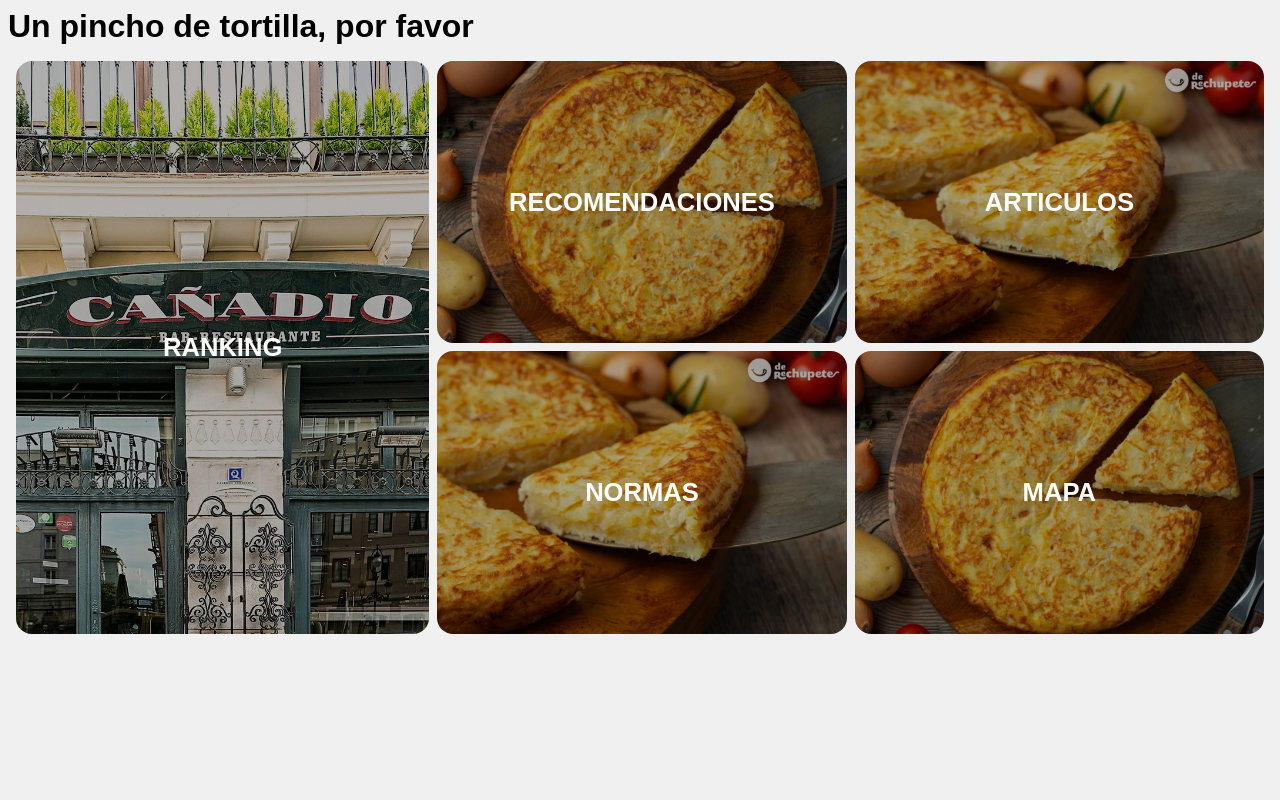
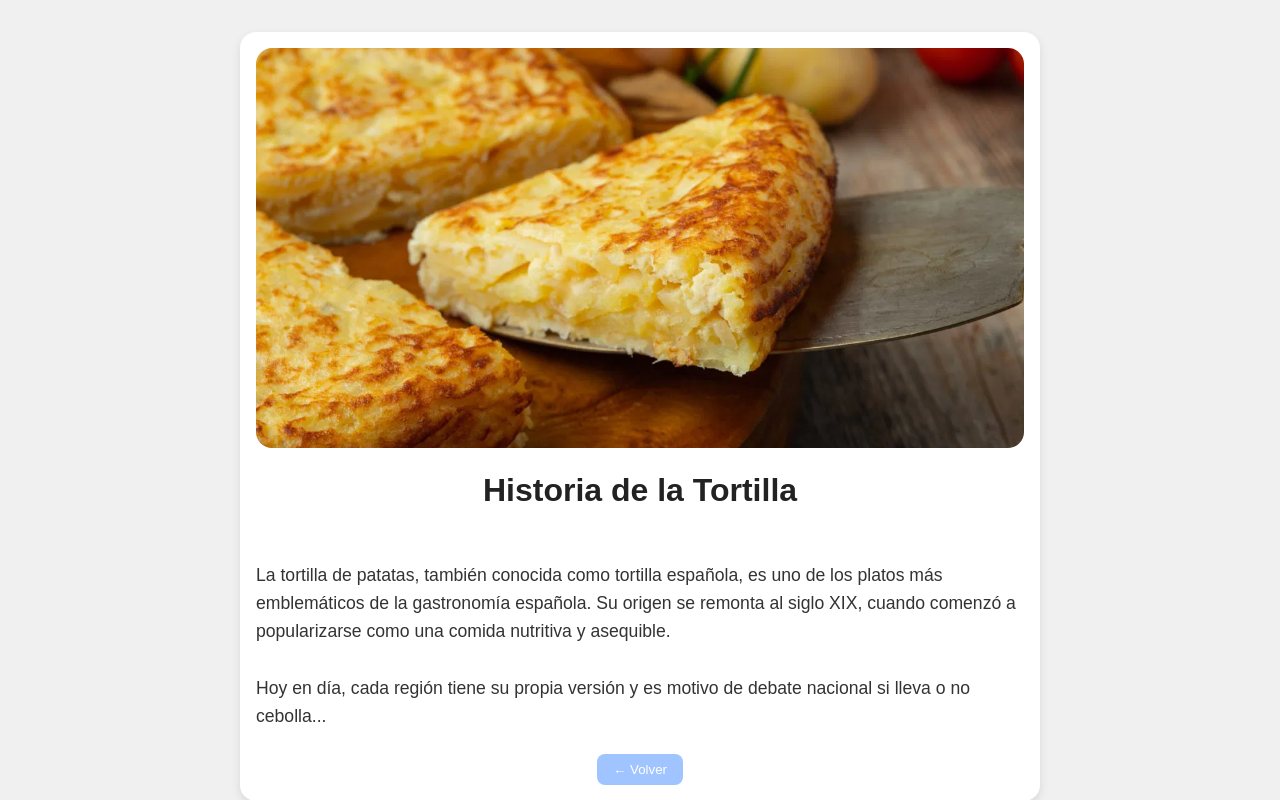
Before and after one commit to Varlas/tortilla, a React (Vite) app: page /articulo/1 in a window 1280 px wide. Built offline with nearby package versions, Linux system fonts and the light colour scheme.

Commit message:
Add routing and article detail components; implement masonry layout for articles

```diff
--- a/package.json
+++ b/package.json
@@ -11,7 +11,9 @@
   },
   "dependencies": {
     "react": "^18.2.0",
-    "react-dom": "^18.2.0"
+    "react-dom": "^18.2.0",
+    "react-masonry-css": "^1.0.16",
+    "react-router-dom": "^7.6.3"
   },
   "devDependencies": {
     "@types/react": "^18.2.43",
--- a/src/App.tsx
+++ b/src/App.tsx
@@ -1,8 +1,19 @@
+import { BrowserRouter as Router, Routes, Route } from 'react-router-dom';
 import { Layout } from './components/Layout/Layout';
+import { ArticlesMasonry } from './components/ArticlesMasonry/ArticlesMasonry';
 import './App.css';
+import { ArticleDetail } from './components/ArticleDetail/ArticleDetail';
 
 function App() {
-	return <Layout />;
+	return (
+		<Router>
+			<Routes>
+				<Route path="/" element={<Layout />} />
+				<Route path="/articulos" element={<ArticlesMasonry />} />
+				<Route path="/articulo/:id" element={<ArticleDetail />} />
+			</Routes>
+		</Router>
+	);
 }
 
 export default App;
--- /dev/null
+++ b/src/components/ArticleDetail/ArticleDetail.module.css
@@ -0,0 +1,51 @@
+.articleContainer {
+    max-width: 800px;
+    margin: 2rem auto;
+    padding: 1rem;
+    background: white;
+    border-radius: 1rem;
+    box-shadow: 0 4px 10px rgba(0, 0, 0, 0.1);
+    color: #333;
+    display: flex;
+    flex-direction: column;
+    gap: 1.5rem;
+  }
+
+  .articleContainer img {
+    width: 100%;
+    border-radius: 1rem;
+    object-fit: cover;
+    max-height: 400px;
+  }
+
+  .articleContainer h1 {
+    font-size: 2rem;
+    color: #222;
+    text-align: center;
+  }
+
+  .articleContainer p {
+    font-size: 1.1rem;
+    line-height: 1.6;
+    white-space: pre-line;
+  }
+
+  .backButton {
+    align-self: center;
+    padding: 0.5rem 1rem;
+    background-color: #a0c4ff;
+    color: #fff;
+    border: none;
+    border-radius: 0.5rem;
+    cursor: pointer;
+    transition: background-color 0.3s ease;
+  }
+
+  .backButton:hover {
+    background-color: #89b0f0;
+  }
+
+  .notFound {
+    text-align: center;
+    padding: 2rem;
+  }
--- /dev/null
+++ b/src/components/ArticleDetail/ArticleDetail.tsx
@@ -0,0 +1,30 @@
+import { useParams, useNavigate } from 'react-router-dom';
+import { articles } from '../../data/articles';
+import styles from './ArticleDetail.module.css';
+
+export const ArticleDetail: React.FC = () => {
+	const { id } = useParams();
+	const navigate = useNavigate();
+
+	const article = articles.find((a) => a.id === id);
+
+	if (!article) {
+		return (
+			<div className={styles.notFound}>
+				<h1>Artículo no encontrado</h1>
+				<button onClick={() => navigate(-1)}>Volver</button>
+			</div>
+		);
+	}
+
+	return (
+		<div className={styles.articleContainer}>
+			<img src={article.image} alt={article.title} />
+			<h1>{article.title}</h1>
+			<p>{article.content}</p>
+			<button className={styles.backButton} onClick={() => navigate(-1)}>
+				← Volver
+			</button>
+		</div>
+	);
+};
--- /dev/null
+++ b/src/components/ArticlesMasonry/ArticlesMasonry.module.css
@@ -0,0 +1,51 @@
+.masonryWrapper {
+    padding: 1rem;
+  }
+
+  .myMasonryGrid {
+    display: flex;
+    margin-left: -1rem; /* espacio entre columnas */
+    width: auto;
+  }
+
+  .myMasonryGridColumn {
+    padding-left: 1rem;
+    background-clip: padding-box;
+  }
+
+  .masonryItem {
+    margin-bottom: 1rem;
+    border-radius: 1rem;
+    overflow: hidden;
+    position: relative;
+    cursor: pointer;
+    transition: transform 0.3s ease;
+  }
+
+  .masonryItem:hover {
+    transform: scale(1.02);
+  }
+
+  .masonryItem img {
+    width: 100%;
+    display: block;
+    object-fit: cover;
+    border-radius: inherit;
+  }
+
+  /* Algunas alturas aleatorias para el efecto tipo Pinterest */
+  .masonryItem img:nth-child(1n) {
+    height: auto;
+    max-height: 320px;
+  }
+
+  .titleOverlay {
+    position: absolute;
+    bottom: 0;
+    width: 100%;
+    padding: 0.5rem;
+    background: rgba(0, 0, 0, 0.4);
+    color: white;
+    font-weight: bold;
+    text-align: center;
+  }
--- /dev/null
+++ b/src/components/ArticlesMasonry/ArticlesMasonry.tsx
@@ -0,0 +1,52 @@
+import styles from './ArticlesMasonry.module.css';
+import Masonry from 'react-masonry-css';
+import { useNavigate } from 'react-router-dom';
+import img1 from '../../assets/tortilla1.webp';
+import img2 from '../../assets/tortilla2.jpeg';
+
+const articles = [
+	{ id: '1', title: 'Historia de la Tortilla', image: img1 },
+	{ id: '2', title: 'Recetas Tradicionales', image: img2 },
+	{ id: '3', title: 'Tortillas Modernas', image: img1 },
+	{ id: '4', title: 'Ingredientes Clave', image: img2 },
+	{ id: '5', title: 'La tortilla sin cebolla', image: img1 },
+	{ id: '6', title: 'Tortilla y vino', image: img2 },
+];
+
+export const ArticlesMasonry: React.FC = () => {
+	const navigate = useNavigate();
+
+	const goToArticle = (id: string) => {
+		navigate(`/articulo/${id}`);
+	};
+
+	const breakpointColumnsObj = {
+		default: 4,
+		1100: 3,
+		700: 2,
+		500: 1,
+	};
+
+	return (
+		<div className={styles.masonryWrapper}>
+			<Masonry
+				breakpointCols={breakpointColumnsObj}
+				className={styles.myMasonryGrid}
+				columnClassName={styles.myMasonryGridColumn}
+			>
+				{articles.map((article) => (
+					<div
+						key={article.id}
+						className={styles.masonryItem}
+						onClick={() => goToArticle(article.id)}
+					>
+						<img src={article.image} alt={article.title} />
+						<div className={styles.titleOverlay}>
+							{article.title}
+						</div>
+					</div>
+				))}
+			</Masonry>
+		</div>
+	);
+};
--- a/src/components/BoxItem/BoxItem.tsx
+++ b/src/components/BoxItem/BoxItem.tsx
@@ -1,11 +1,12 @@
-// components/BoxItem.tsx
 import styles from '../Layout/Layout.module.css';
+import { useNavigate } from 'react-router-dom';
 
 interface BoxItemProps {
 	image: string;
 	title: string;
 	alt?: string;
 	extraClass?: string;
+	link?: string; // NUEVO
 }
 
 export const BoxItem: React.FC<BoxItemProps> = ({
@@ -13,11 +14,24 @@ export const BoxItem: React.FC<BoxItemProps> = ({
 	title,
 	alt = '',
 	extraClass = '',
-}) => (
-	<div className={`${styles.box} ${extraClass}`}>
-		<img src={image} alt={alt} />
-		<div className={styles.overlay}>
-			<h1>{title}</h1>
+	link,
+}) => {
+	const navigate = useNavigate();
+
+	const handleClick = () => {
+		if (link) navigate(link);
+	};
+
+	return (
+		<div
+			className={`${styles.box} ${extraClass}`}
+			onClick={handleClick}
+			style={{ cursor: link ? 'pointer' : 'default' }}
+		>
+			<img src={image} alt={alt} />
+			<div className={styles.overlay}>
+				<h1>{title}</h1>
+			</div>
 		</div>
-	</div>
-);
+	);
+};
--- a/src/components/Layout/Layout.tsx
+++ b/src/components/Layout/Layout.tsx
@@ -16,6 +16,7 @@ const topItems = [
 		title: 'Articulos',
 		alt: 'articulos',
 		extraClass: styles.box7,
+		link: '/articulos', // NUEVO
 	},
 ];
 
--- /dev/null
+++ b/src/data/articles.ts
@@ -0,0 +1,26 @@
+import img1 from '../assets/tortilla1.webp';
+import img2 from '../assets/tortilla2.jpeg';
+
+export const articles = [
+	{
+		id: '1',
+		title: 'Historia de la Tortilla',
+		image: img1,
+		content: `
+La tortilla de patatas, también conocida como tortilla española, es uno de los platos más emblemáticos de la gastronomía española. Su origen se remonta al siglo XIX, cuando comenzó a popularizarse como una comida nutritiva y asequible.
+
+Hoy en día, cada región tiene su propia versión y es motivo de debate nacional si lleva o no cebolla...
+		`,
+	},
+	{
+		id: '2',
+		title: 'Recetas Tradicionales',
+		image: img2,
+		content: `
+Para una tortilla clásica se necesitan pocos ingredientes: huevos, patatas, sal y, opcionalmente, cebolla.
+
+El secreto está en la técnica y el punto de cocción. Algunos chefs prefieren dejarla jugosa en el centro, mientras que otros optan por una textura más firme.
+		`,
+	},
+	// Añade más artículos aquí
+];
```
Also changed, not shown: 1 other file (tests, documents, lock files or other folders).
